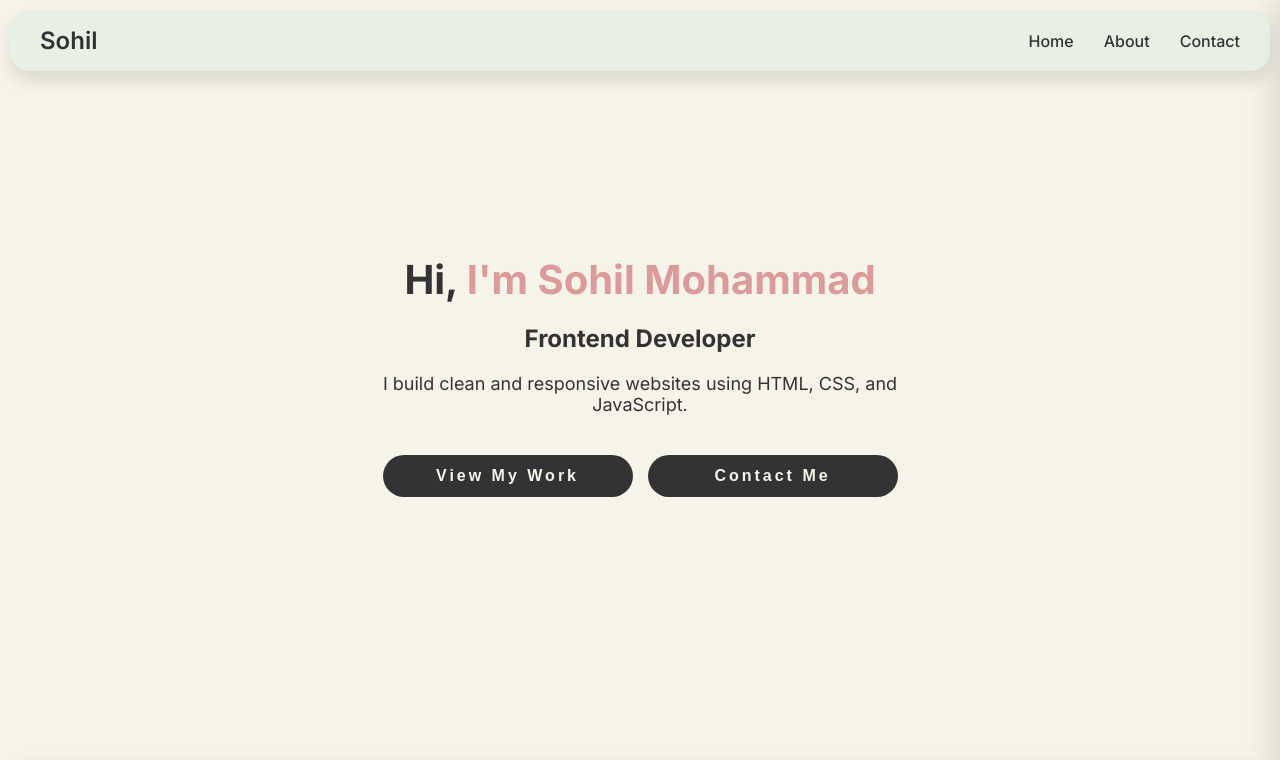
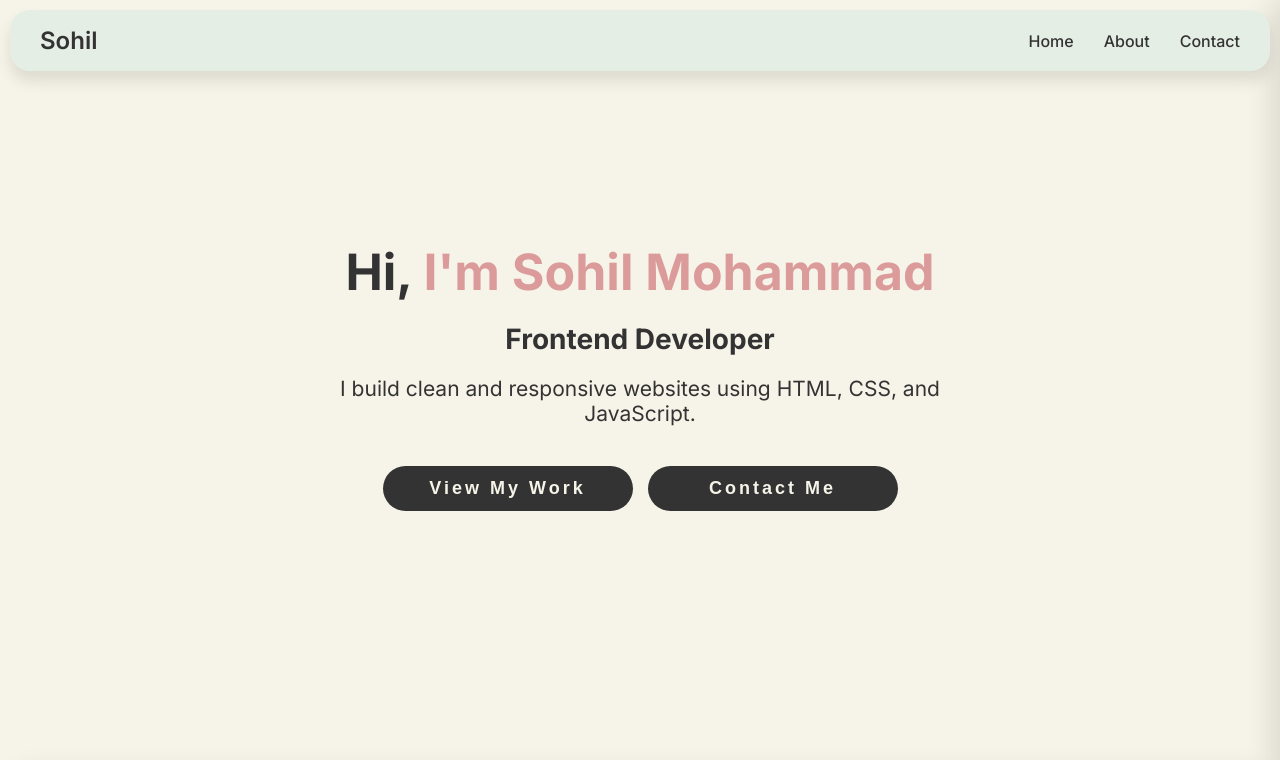
Before and after one commit to SOHIL-MOHAMMAD/Sohil-Mohammad-Portfolio, a plain HTML site: page index.html in a window 1280 px wide. Shown: the top 760 px of the page. Drawn offline with nearby package versions, Linux system fonts and the light colour scheme.

Commit message:
complete

```diff
--- a/css/style.css
+++ b/css/style.css
@@ -31,7 +31,7 @@ body {
   justify-content: space-between;
   align-items: center;
   padding: 16px 30px;
-  background-color: rgba(229, 238, 228, 0.8);
+  background-color: var(--bg-section);
   backdrop-filter: blur(10px);
   position: fixed;
   top: 0;
@@ -159,7 +159,7 @@ body {
 }
 
 .main-content h1 {
-  font-size: 40px;
+  font-size: 50px;
   color: var(--text-dark);
   font-weight: 700;
 }
@@ -169,19 +169,19 @@ body {
 }
 
 .main-content h2 {
-  font-size: 24px;
+  font-size: 28px;
   color: var(--text-dark);
 }
 
 .main-content p {
-  font-size: 18px;
+  font-size: 21px;
   color: var(--text-dark);
   max-width: 600px;
 }
 
 .main-content button {
   padding: 12px 30px;
-  font-size: 16px;
+  font-size: 18px;
   width: 250px;
   font-weight: 700;
   letter-spacing: 3px;
```
Also changed, not shown: index.html (+2 -1 lines).
